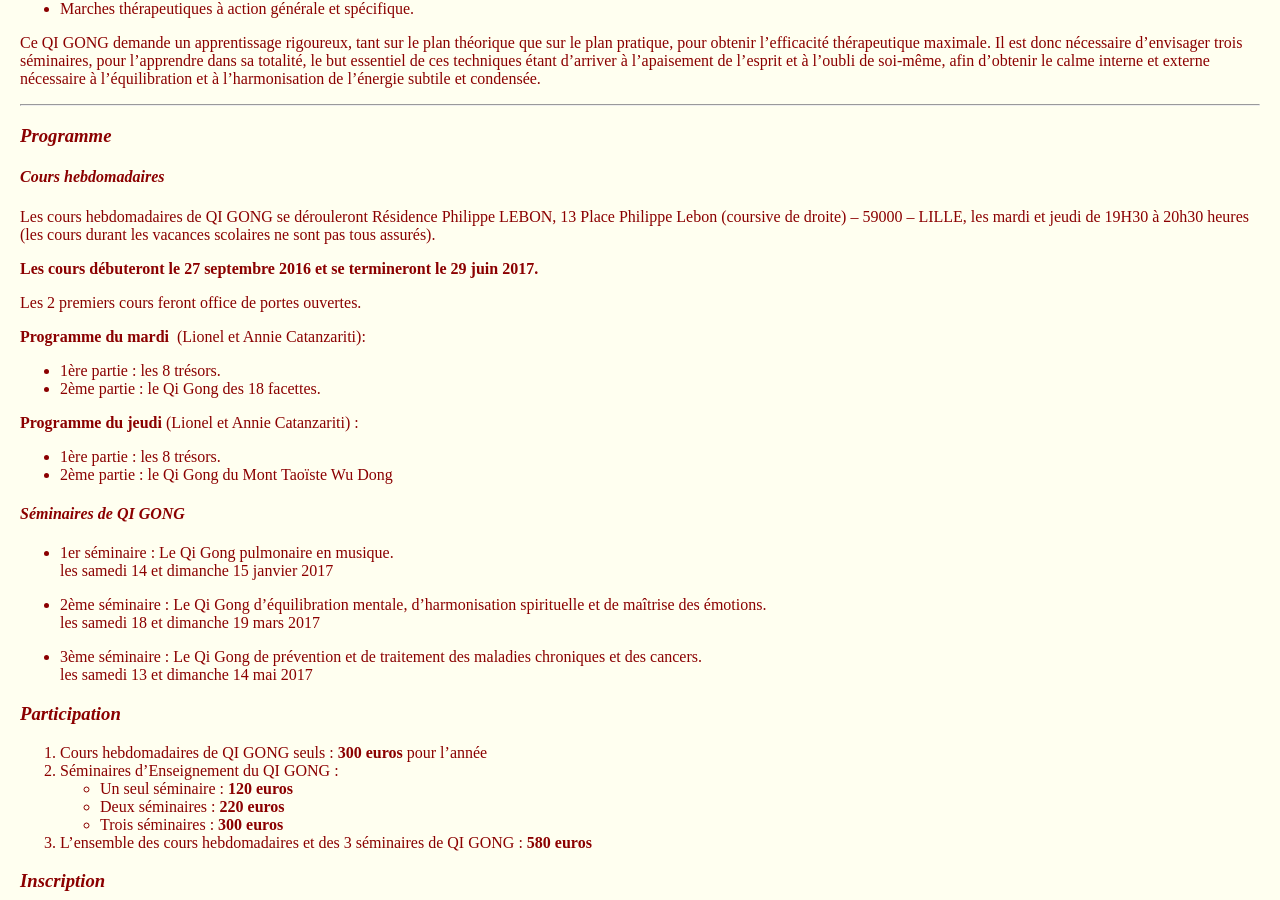
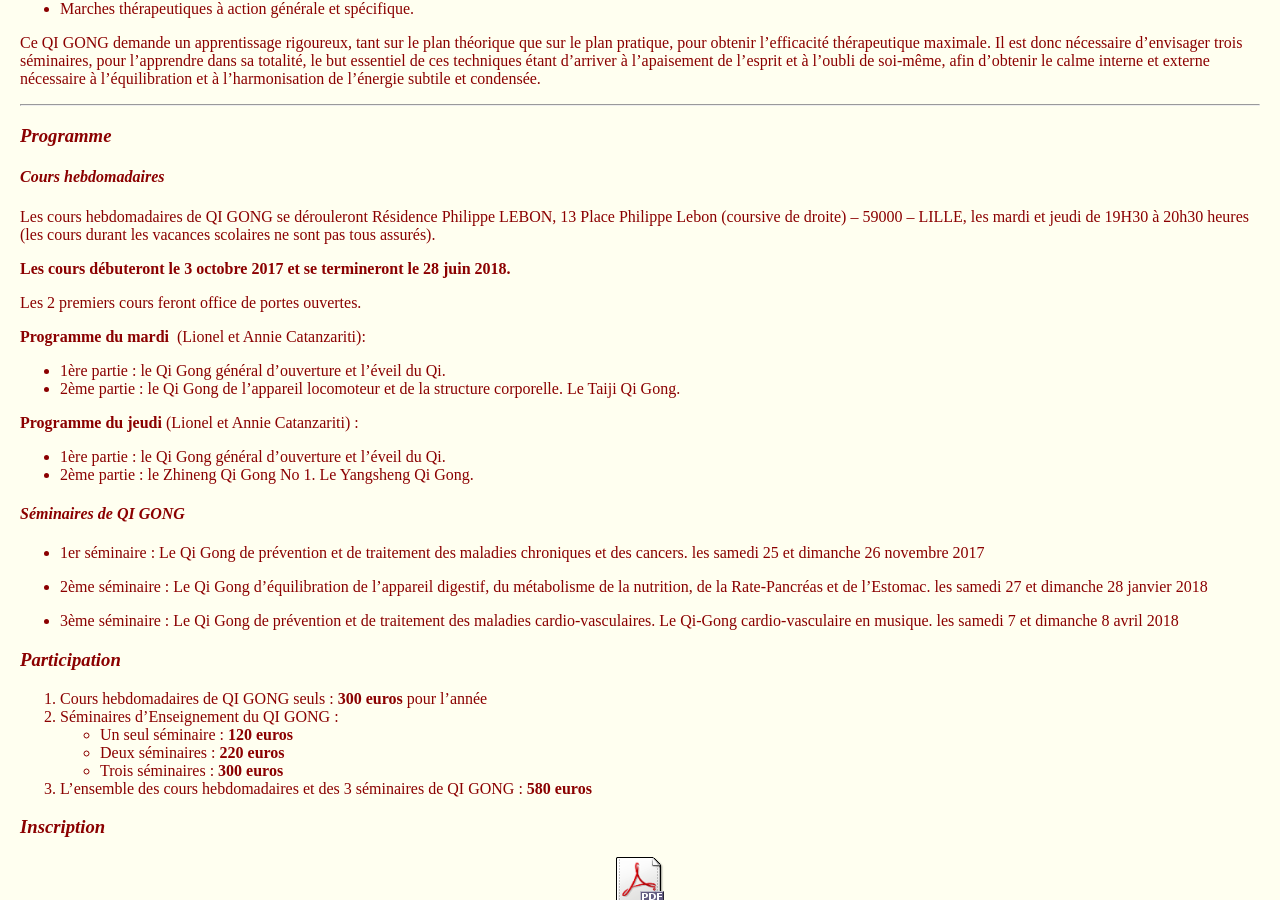
Before and after one commit to qi-energetique/qi-energetique.github.io, a Jekyll site: the page built from qigong.md, in a window 1280 px wide and 900 px high, scrolled down 1017 px. Built offline with Jekyll 4.4.1, drawn with Linux system fonts in a browser that asks for light colours.

Commit message:
Update qigong.md
Programme 2017-2018

```diff
--- a/qigong.md
+++ b/qigong.md
@@ -51,30 +51,30 @@
 
 Les cours hebdomadaires de QI GONG se dérouleront Résidence Philippe  LEBON, 13 Place Philippe Lebon (coursive de droite) – 59000 – LILLE, les mardi et jeudi de 19H30 à 20h30 heures (les cours durant les vacances scolaires ne sont pas tous assurés).
 
-**Les cours débuteront le 27 septembre 2016 et se termineront le 29 juin 2017.**
+**Les cours débuteront le 3 octobre 2017 et se termineront le 28 juin 2018.**
 
 Les 2 premiers cours feront office de portes ouvertes.
 
 **Programme du mardi**  (Lionel et Annie Catanzariti):
 
-- 1ère partie : les 8 trésors.
-- 2ème partie : le Qi Gong des 18 facettes.
+- 1ère partie : le Qi Gong général d'ouverture et l'éveil du Qi.
+- 2ème partie : le Qi Gong de l'appareil locomoteur et de la structure corporelle. Le Taiji Qi Gong.
 
 **Programme du jeudi** (Lionel et Annie Catanzariti) :
 
-- 1ère partie : les 8 trésors.
-- 2ème partie : le Qi Gong du Mont Taoïste Wu Dong
+- 1ère partie : le Qi Gong général d'ouverture et l'éveil du Qi.
+- 2ème partie : le Zhineng Qi Gong No 1. Le Yangsheng Qi Gong.
 
 #### *Séminaires de QI GONG* ####
 
-- 1er séminaire : Le Qi Gong pulmonaire en musique.
-les samedi 14 et dimanche 15 janvier 2017
+- 1er séminaire : Le Qi Gong de prévention et de traitement des maladies chroniques et des cancers.
+les samedi 25 et dimanche 26 novembre 2017
 
-- 2ème séminaire : Le Qi Gong d'équilibration mentale, d'harmonisation spirituelle et de maîtrise des émotions.
-les samedi 18 et dimanche 19 mars 2017
+- 2ème séminaire : Le Qi Gong d'équilibration de l'appareil digestif, du métabolisme de la nutrition, de la Rate-Pancréas et de l'Estomac.
+les samedi 27 et dimanche 28 janvier 2018
 
-- 3ème séminaire : Le Qi Gong de prévention et de traitement des maladies chroniques et des cancers.
-les samedi 13 et dimanche 14 mai 2017
+- 3ème séminaire : Le Qi Gong de prévention et de traitement des maladies cardio-vasculaires. Le Qi-Gong cardio-vasculaire en musique.
+les samedi 7 et dimanche 8 avril 2018
 
 ### *Participation* ###
 
```
